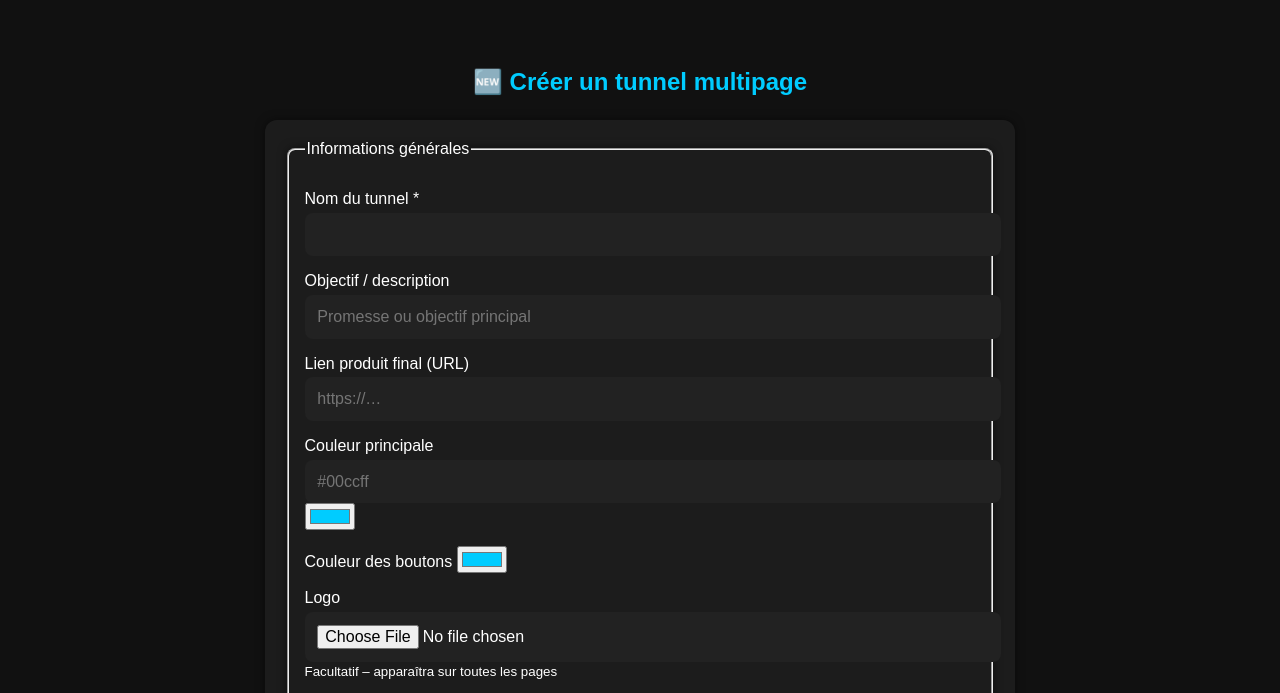
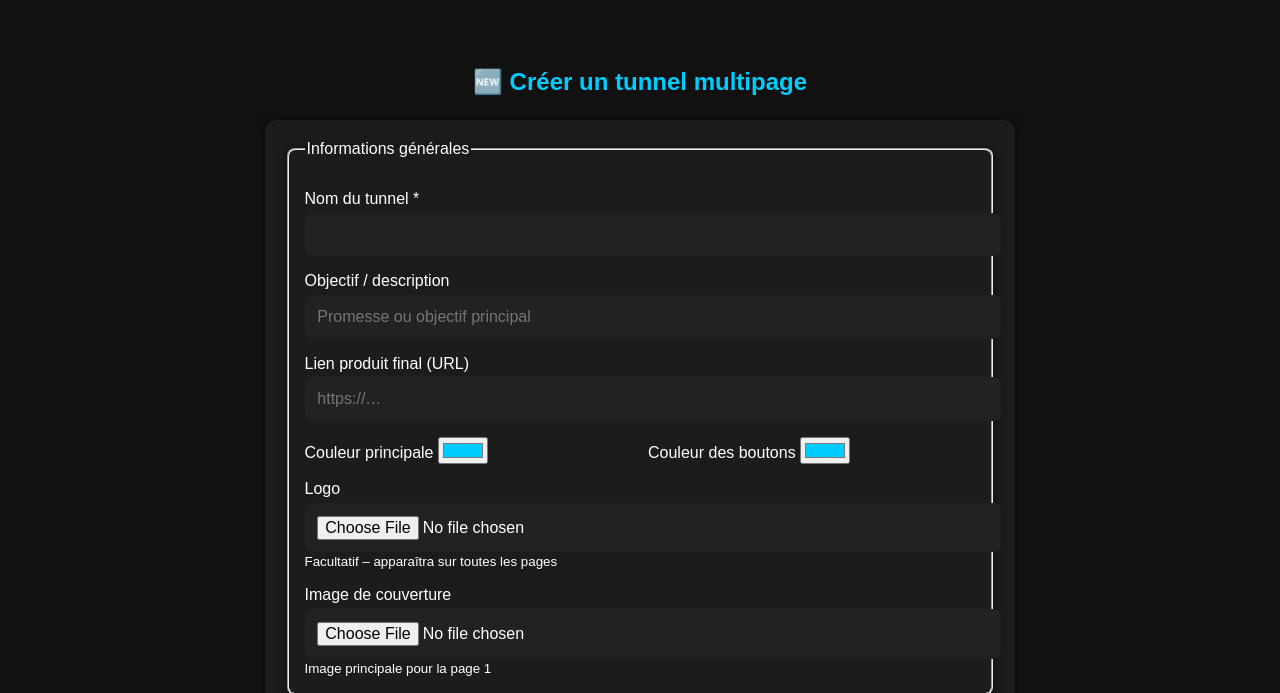
Before and after one commit to ALRICPAON/dashboard-sellyo, a plain HTML site: page form-tunnel.html in a window 1280 px wide. Shown: the part 70-763 px from the top of the page. Drawn offline with Linux system fonts and the light colour scheme; no server answers.

Commit message:
Update form-tunnel.html

```diff
--- a/form-tunnel.html
+++ b/form-tunnel.html
@@ -22,29 +22,35 @@
       <!-- Bloc général -->
       <fieldset class="card" style="padding:1rem;border-radius:.5rem;">
         <legend>Informations générales</legend>
+
         <label>Nom du tunnel *
           <input name="name" type="text" required />
         </label>
+
         <label>Objectif / description
           <input name="desc" type="text" placeholder="Promesse ou objectif principal" />
         </label>
+
         <label>Lien produit final (URL)
           <input name="redirectURL" type="url" placeholder="https://…" />
         </label>
+
+        <div style="display:grid;grid-template-columns:1fr 1fr;gap:1rem;">
           <label>Couleur principale
-          <input name="mainColor" type="text" placeholder="#00ccff" />
-        </label>
             <input name="mainColor" type="color" value="#00ccff" />
           </label>
+
           <label>Couleur des boutons
             <input name="buttonColor" type="color" value="#00ccff" />
           </label>
+        </div>
 
         <!-- Uploads -->
         <label>Logo
           <input type="file" name="logoFile" accept="image/*" />
           <small>Facultatif – apparaîtra sur toutes les pages</small>
         </label>
+
         <label>Image de couverture
           <input type="file" name="coverFile" accept="image/*" />
           <small>Image principale pour la page 1</small>
@@ -54,18 +60,23 @@
       <!-- Paiement & Tracking -->
       <fieldset class="card" style="padding:1rem;border-radius:.5rem;">
         <legend>Paiement & Tracking</legend>
+
         <label>Prix du produit (€)
           <input name="payment_price" type="number" step="0.01" placeholder="49.00" />
         </label>
+
         <label>Devise
           <input name="currency" type="text" value="EUR" />
         </label>
+
         <label>Lien de paiement Stripe
           <input name="payment_link" type="url" placeholder="https://buy.stripe.com/…" />
         </label>
+
         <label>Facebook Pixel ID
           <input name="fb_pixel" type="text" placeholder="1234567890" />
         </label>
+
         <label>Google Tag Manager ID
           <input name="gtm_id" type="text" placeholder="GTM-XXXXXXX" />
         </label>
@@ -106,6 +117,7 @@
       <label>Titre
         <input name="title" type="text" />
       </label>
+
       <label>Sous-titre
         <input name="subtitle" type="text" />
       </label>
@@ -113,6 +125,7 @@
       <label>Image principale (Hero)
         <input type="file" name="heroImageFile" accept="image/*" />
       </label>
+
       <label>Vidéo
         <input type="file" name="videoFile" accept="video/*" />
       </label>
@@ -120,6 +133,7 @@
       <label>Texte du bouton (CTA)
         <input name="ctaText" type="text" placeholder="Je commence maintenant" />
       </label>
+
       <label>Action du bouton
         <select name="ctaAction">
           <option value="next">Aller à la page suivante</option>
@@ -127,6 +141,7 @@
           <option value="checkout">Paiement</option>
         </select>
       </label>
+
       <label>URL du bouton (si action = URL)
         <input name="ctaUrl" type="url" placeholder="https://…" />
       </label>
@@ -134,6 +149,7 @@
       <label>Méta titre (SEO)
         <input name="metaTitle" type="text" placeholder="Titre affiché dans Google" />
       </label>
+
       <label>Méta description (SEO)
         <textarea name="metaDescription" rows="2" placeholder="Texte sous le titre dans Google"></textarea>
       </label>
```
Lines whose indentation alone changed are shown as unchanged.
